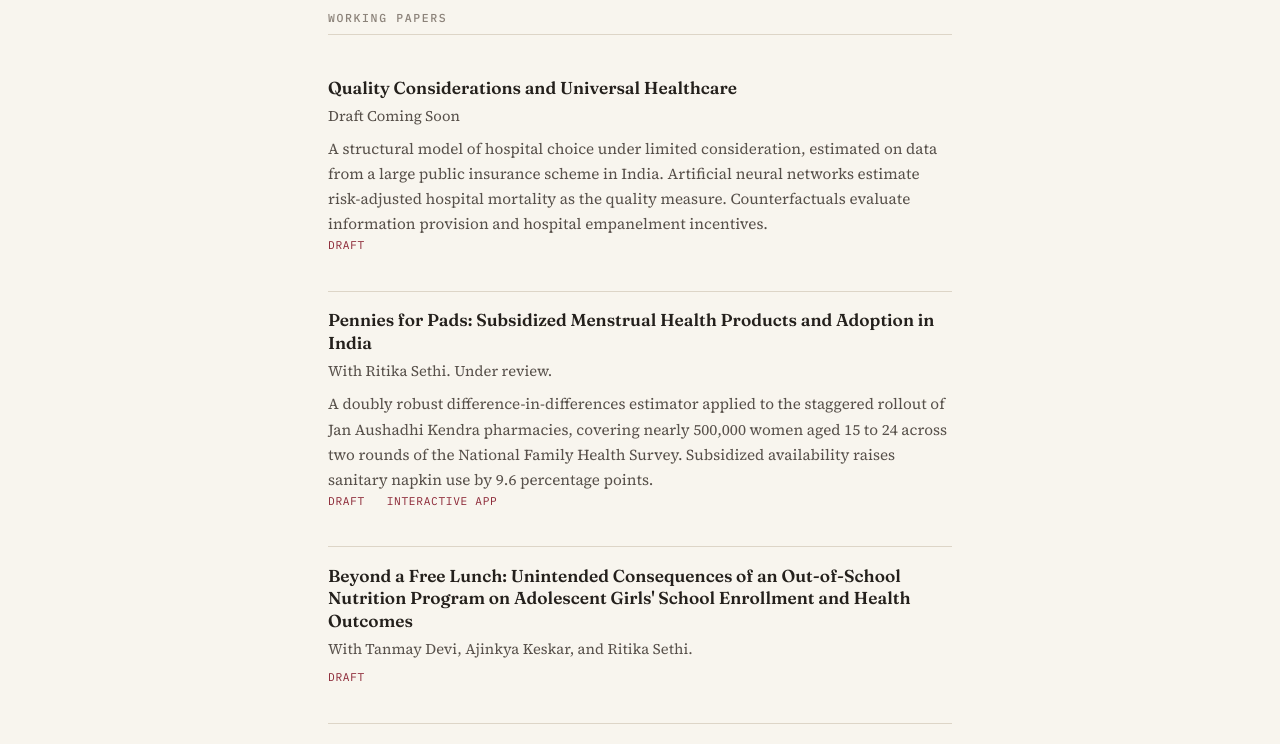
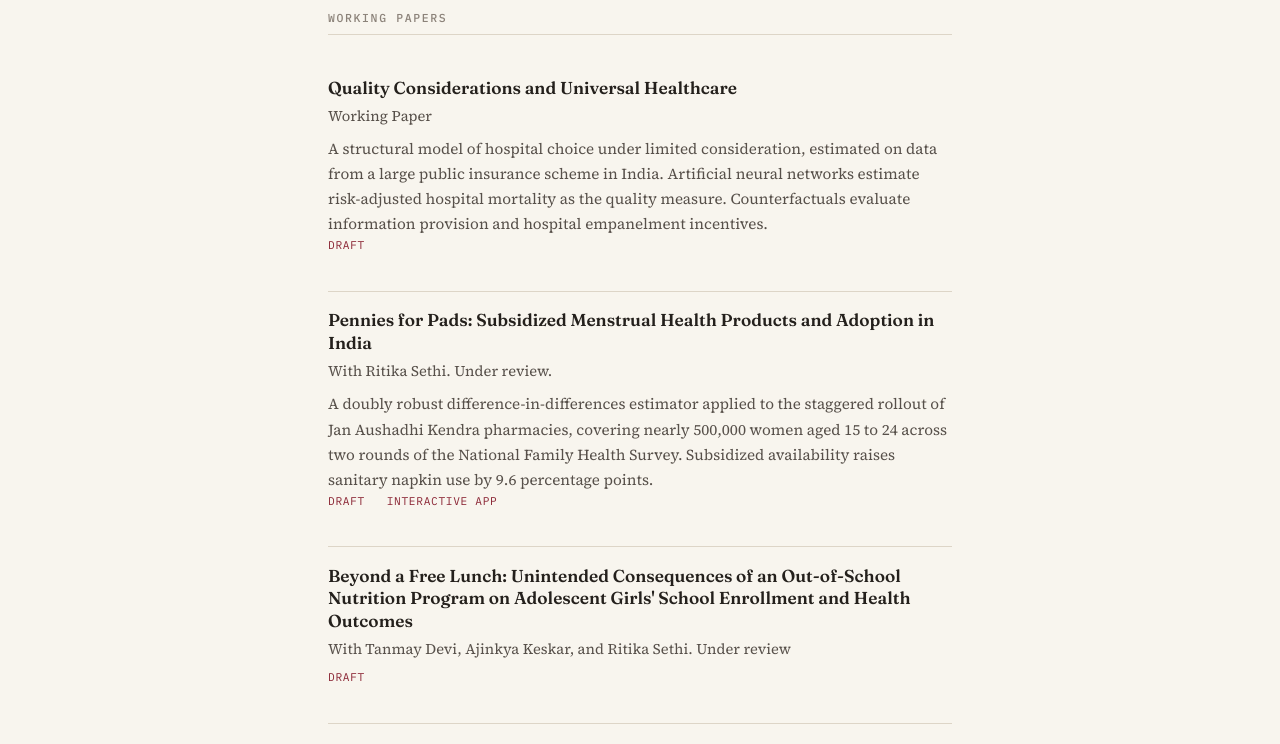
Before and after one commit to mishrad/mishrad.github.io, a Jekyll site: the page built from research.md, in a window 1280 px wide. Shown: the part 663-1407 px from the top of the page. Built offline with Jekyll 4.4.1, drawn with Linux system fonts in a browser that asks for light colours.

Commit message:
Update paper metadata in research.md

```diff
--- a/research.md
+++ b/research.md
@@ -30,7 +30,7 @@ permalink: /research/
 
 <div class="paper">
   <p class="paper-title">Quality Considerations and Universal Healthcare</p>
-  <p class="paper-meta">Draft Coming Soon</p>
+  <p class="paper-meta">Working Paper</p>
   <p class="paper-abstract">
     A structural model of hospital choice under limited consideration,
     estimated on data from a large public insurance scheme in India. Artificial
@@ -56,7 +56,7 @@ permalink: /research/
 
 <div class="paper">
   <p class="paper-title">Beyond a Free Lunch: Unintended Consequences of an Out-of-School Nutrition Program on Adolescent Girls' School Enrollment and Health Outcomes</p>
-  <p class="paper-meta">With Tanmay Devi, Ajinkya Keskar, and Ritika Sethi.</p>
+  <p class="paper-meta">With Tanmay Devi, Ajinkya Keskar, and Ritika Sethi. Under review</p>
      <p class="paper-links"><a href="https://www.ajinkyakeskar.com/files/SABLA_draft.pdf">Draft</a></p>
 </div>
 
```
